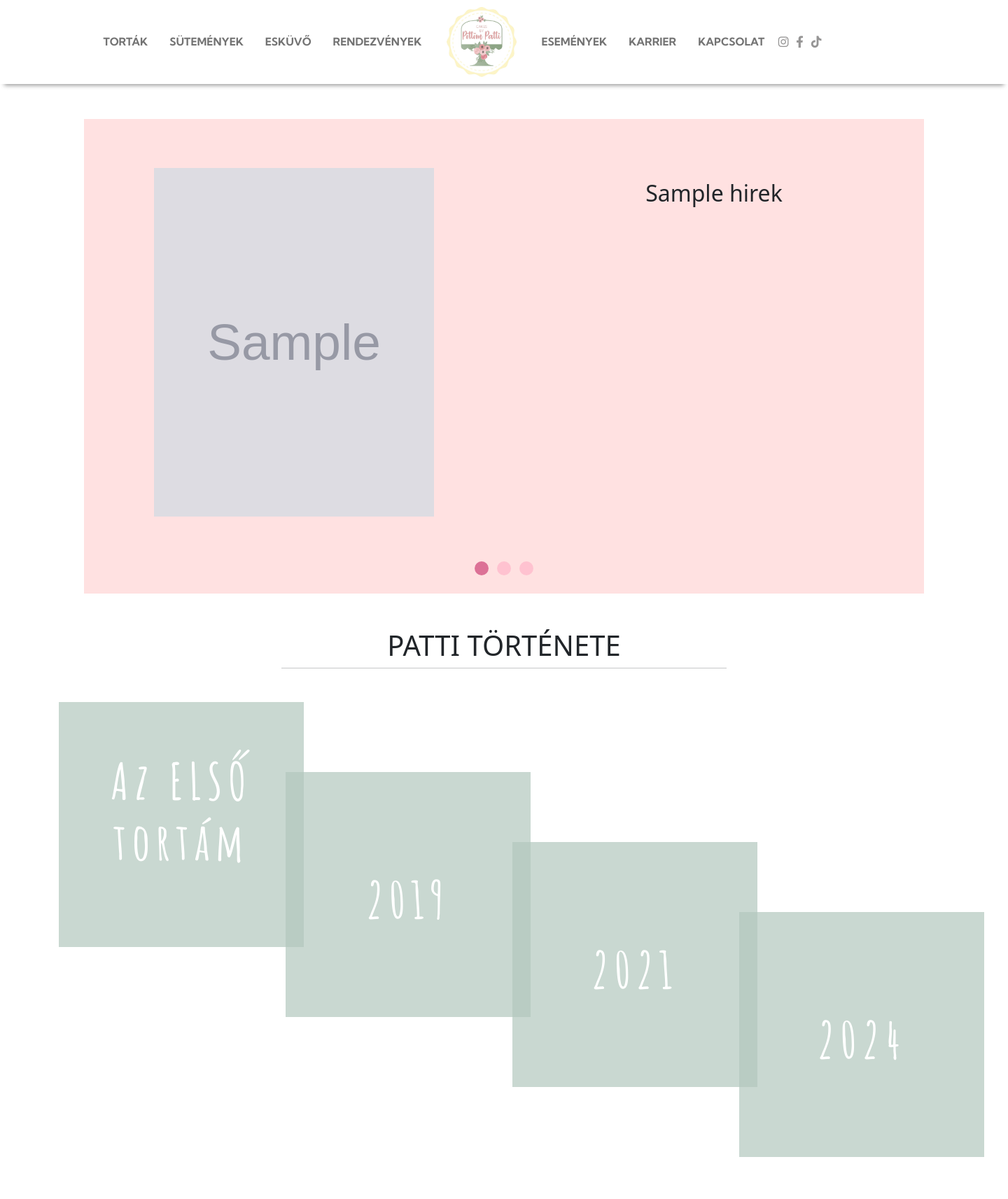
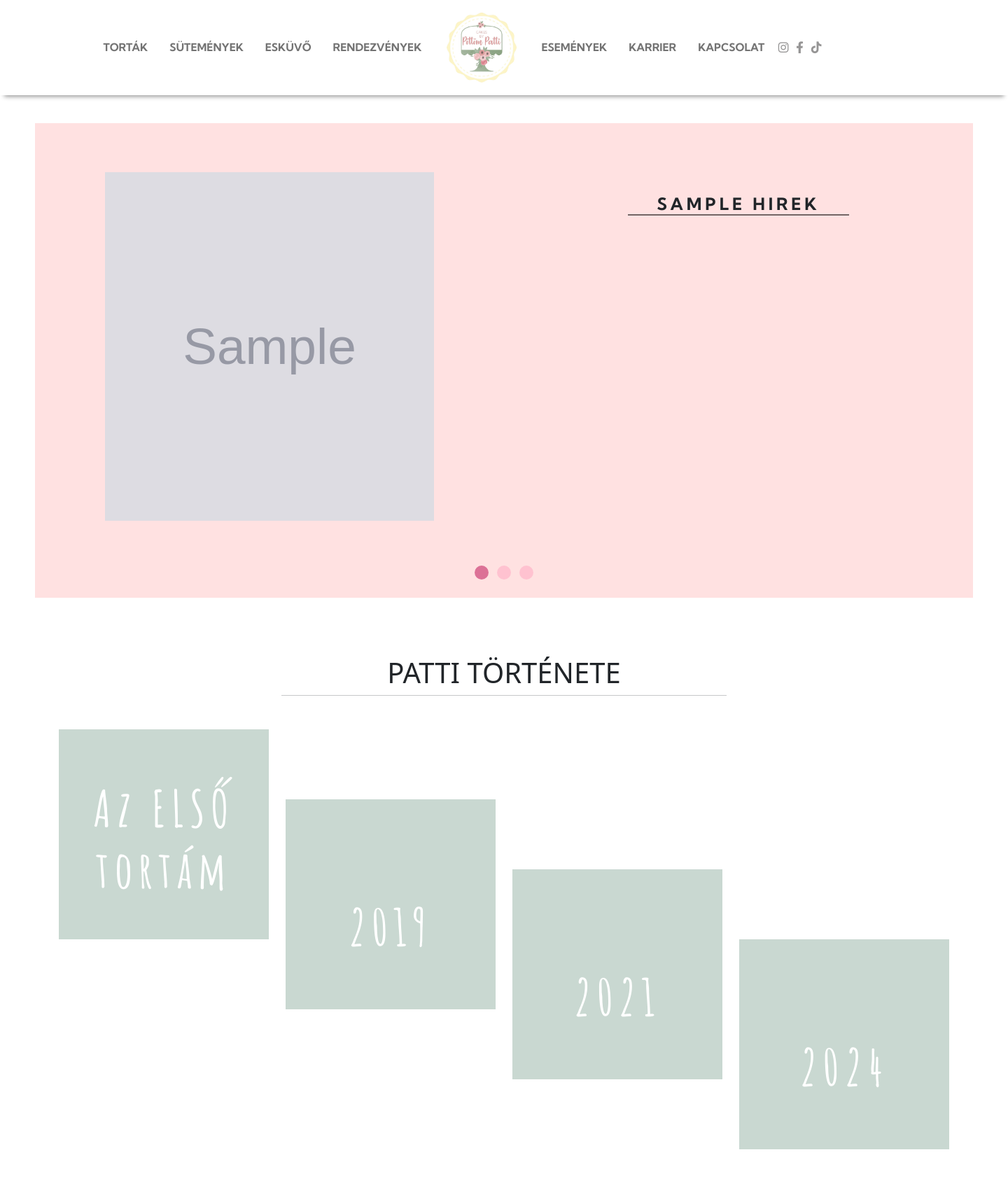
Before and after one commit to nagada88/pottompatti, a Django app: page / in a window 1440 px wide. Shown: the top 1713 px of the page at 70% size. Run offline with Django 5.2, Linux system fonts and the light colour scheme; tables that the repository leaves empty hold one stand-in row (values such as "Sample post"); grey boxes marked "Sample" are stand-in pictures; some libraries are stand-ins or nearby versions; some web fonts are replaced.

Commit message:
responsive updates

```diff
--- a/app_pottompatti/models.py
+++ b/app_pottompatti/models.py
@@ -53,7 +53,7 @@
 
 class Hirek(ImageHandlerMixin, models.Model):
     title=models.CharField(max_length=200, verbose_name="Hír cím")
-    content=QuillField(verbose_name = "Hír szövege")
+    content=QuillField(max_length=1000, verbose_name = "Hír szövege")
     photo = models.ImageField(upload_to='app_pottompatti/img/photos/', verbose_name = "kép", default="/app_pottompatti/img/bakery.jpg")
     photo_tumb = models.ImageField(upload_to='app_pottompatti/img/thumbs/', editable=False)
 
@@ -69,7 +69,7 @@
         verbose_name_plural = 'Hírek'
 
     def __str__(self):
-        return "Hírek"
+        return self.title
 
 class TerjBeHozzank(models.Model):
     content=QuillField(verbose_name = "Bemutatkozó szöveg")
--- a/app_pottompatti/static/app_pottompatti/app_pottompatti.css
+++ b/app_pottompatti/static/app_pottompatti/app_pottompatti.css
@@ -17,7 +38,31 @@
 /* COL-SM */
 /* ---------------------------------------- */
 @media (min-width: 576px){
+  .social{
+    padding-top: 5px;
+    padding-bottom: 5px;
+  }
 
+  .carousel{
+    margin: 10px 20px;
+  }
+
+  .vertical-center{
+    line-height: 1.2;
+    font-size: 15px;
+    padding: 2vw 4vw;
+  }
+
+  .card-2,.card-3,.card-4{
+    padding-top: 20px;
+    margin-left: auto;
+    margin-right: auto;
+  }
+
+  .activity-card{
+    height: 350px;
+    width: 350px;
+  }
 }
 
 
@@ -27,6 +72,18 @@
 /* ---------------------------------------- */
 @media (min-width: 768px) {
 
+  .social{
+    min-width: 200px;
+  }
+
+  .vertical-center{
+    line-height: 2;
+    font-size: 15px;
+    padding: 0 5vw;
+  }
+  .carousel{
+    margin: 40px 50px;
+  }
 }
 
 
@@ -43,7 +100,34 @@
 /* COL-XL */
 /* ---------------------------------------- */
 @media (min-width: 1200px) {
+    .navbar-nav{
+    height: 120px;
+    display: flex;
+    justify-content: space-between;
+    padding-left: 120px;
+    padding-right: 120px;
+  }
 
+  .card-1{
+
+  }
+
+  .card-2{
+    padding-top: 100px;
+  }
+
+  .card-3{
+    padding-top: 200px;
+  }
+
+  .card-4{
+    padding-top: 300px;
+  }
+
+  .activity-card{
+    height: 300px;
+    width: 300px;
+  }
 }
 
 
@@ -96,7 +184,6 @@
 
 .navbar-light{
   background: #fff;
-  height: 120px;
   font-family: "Kumbh Sans", sans-serif;
   text-transform: uppercase;
   font-weight: bold;
@@ -174,7 +257,6 @@
 /* CAROUSEL */
 /* ********************************************** */
 .carousel{
-  margin: 50px 120px;
   height: 678px;
 }
 
@@ -187,7 +269,7 @@
 	min-height: 500px;
 }
 
-.carousel-item h1{
+.carousel-item h2{
     font-size: 24px;
     text-transform: uppercase;
     letter-spacing: .3rem;
@@ -195,9 +277,10 @@
     text-transform: uppercase;
     font-weight: 700;
     padding-bottom: 30px;
+    padding-tp
 }
 
-.carousel-item h1:after{
+.carousel-item h2:after{
     content:' ';
     display:block;
     border: 1px solid ;
@@ -225,9 +308,7 @@
 
 .vertical-center{
     position: relative;
-    top: 15%;
-    padding: 0 5vw;
-    line-height: 2;
+    top: 7vw;
  }
 
 
@@ -256,9 +337,9 @@
 
 /* ********************************************** */
 /* ACTIVITIES */
-/* ********************************************** */
+/* ********************************************* */
 .section-activities{
-    padding: 0vw 5VW;
+    padding: 3vw 5VW;
     padding-bottom: 5vw;
     text-align: center;
 }
@@ -268,8 +349,6 @@
 }
 
 .activity-card{
-  height: 350px;
-  width: 350px;
   background-color: #B2C8BD;
   opacity: 0.7;
   transition: 0.2s linear;
@@ -289,33 +368,19 @@
   transform: scale(1.01);
 }
 
-.card-1{
-
-}
 
 .card-1 h2{
   padding-top: 70px;
-}
-
-.card-2{
-  padding-top: 100px;
 }
 
 .card-2 h2{
   padding-top: 140px;
 }
 
-.card-3{
-  padding-top: 200px;
-}
-
 .card-3 h2{
   padding-top: 140px;
 }
 
-.card-4{
-  padding-top: 300px;
-}
 
 .card-4 h2{
   padding-top: 140px;
--- a/app_pottompatti/templates/main.html
+++ b/app_pottompatti/templates/main.html
@@ -51,7 +51,7 @@
 
 <body>
 
-<nav id="mynav" class="navbar navbar-expand-md navbar-light sticky-top navbar-custom">
+<nav id="mynav" class="navbar navbar-expand-xl navbar-light sticky-top navbar-custom">
   <div class="container-fluid">
     <a class="navbar-brand d-md-none" href="#">
       <img src={% static 'app_pottompatti/img/logo.jpg' %}  alt="">
--- a/app_pottompatti/templates/rolunk.html
+++ b/app_pottompatti/templates/rolunk.html
@@ -10,10 +10,10 @@
 		<div class="carousel-inner">
         <div class="carousel-item active">
           <div class="row g-0">
-            <div class="col-6 col-xs-12 carousel-picture">
+            <div class="col-xl-6 d-none d-xl-block">
               <img alt="torta kozeli kep" class="d-block w-100" src="{{ hirek.0.photo_tumb.url }}">
             </div>
-            <div class="col-6 col-xs-12 ">
+            <div class="col-xl-6 col-xs-12 col-sm-12">
                 <div class="vertical-center">
                   <h2>{{ hirek.0.title }}</h2>
                   <p class="animated bounceInLeft d-none d-md-block" style="animation-delay: 2s">{{ hirek.0.content.html|safe }}</p>
@@ -24,13 +24,13 @@
 
       <div class="carousel-item">
         <div class="row g-0">
-          <div class="col-6 col-xs-12 ">
+          <div class="col-xl-6 col-xs-12 col-sm-12">
               <div class="vertical-center">
                 <h2>{{ hirek.1.title }}</h2>
                 <p class="animated bounceInLeft d-none d-md-block" style="animation-delay: 2s">{{ hirek.1.content.html|safe }}</p>
               </div>
           </div>
-          <div class="col-6 col-xs-12">
+          <div class="col-xl-6  d-none d-xl-block">
             <img alt="torta kozeli kep" class="d-block w-100" src={{ hirek.1.photo_tumb.url }}>
           </div>
         </div>
@@ -38,10 +38,10 @@
 
       <div class="carousel-item">
         <div class="row g-0">
-          <div class="col-6 col-xs-12 ">
+          <div class="col-xl-6 d-none d-xl-block">
             <img alt="torta kozeli kep" class="d-block w-100" src={{ hirek.2.photo_tumb.url }}>
           </div>
-          <div class="col-6 col-xs-12 ">
+          <div class="col-xl-6 col-xs-12 col-sm-12">
             <div class="vertical-center">
                 <h2>{{ hirek.2.title }}</h2>
                 <p class="animated bounceInLeft d-none d-md-block" style="animation-delay: 2s">{{ hirek.2.content.html|safe }}</p>
```
Also changed, not shown: other parts of app_pottompatti/static/app_pottompatti/app_pottompatti.css (+27 -9 lines), app_pottompatti/templates/torta.html (added, +58 -0 lines), app_pottompatti/migrations/0010_alter_hirek_content_alter_terjbehozzank_content.py (added), app_pottompatti/migrations/0011_alter_hirek_content_alter_terjbehozzank_content.py (added), app_pottompatti/migrations/0012_alter_hirek_content.py (added).
